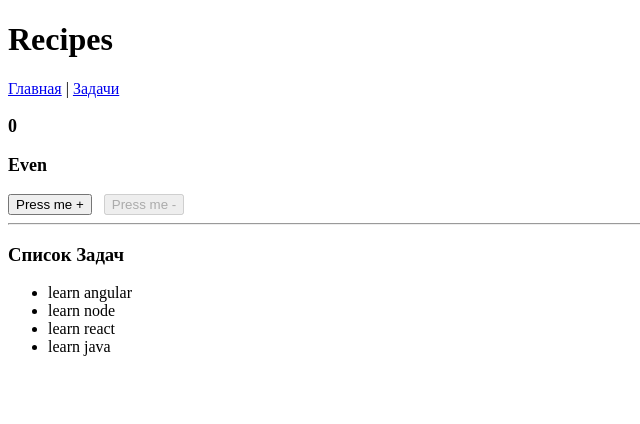
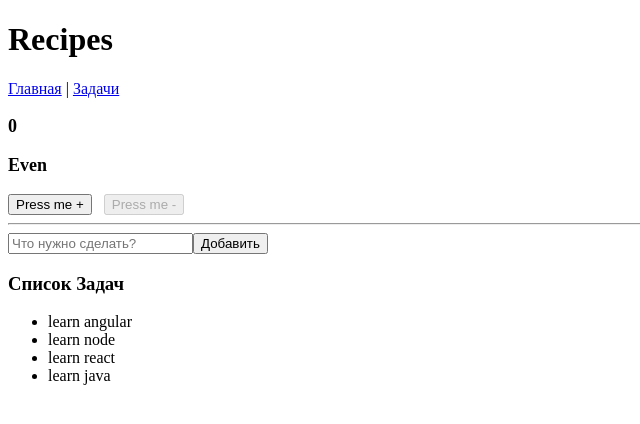
Before and after one commit to ferikand/recipes-angular-learning, an Angular app: page /tasks in a window 1280 px wide. Shown: the top 424 px of the page, without its empty margins (0-640 px from the left). Built offline with nearby package versions, Linux system fonts and the light colour scheme.

Commit message:
feat: Add form for creating new tasks
Adds a form with an input field and a submit button to the task list component, allowing users to enter a new task. This includes importing `FormsModule` and adding the necessary component property for data binding.

```diff
--- a/src/app/task-list.component.ts
+++ b/src/app/task-list.component.ts
@@ -1,12 +1,18 @@
 import {Component} from '@angular/core';
 import {CommonModule} from '@angular/common';
 import {TaskService} from './task.service';
+import {FormsModule} from "@angular/forms";
 
 @Component({
     selector: 'app-task-list',
     standalone: true,
-    imports: [CommonModule],
+    imports: [CommonModule, FormsModule],
     template: `
+        <form>
+            <input type="text" [(ngModel)]="newTaskTitle" name="taskTitle" placeholder="Что нужно сделать?">
+            <button type="submit">Добавить</button>
+        </form>
+
         <h3>Список Задач</h3>
         @if (tasks.length > 0) {
             <ul>
@@ -21,6 +27,8 @@ import {TaskService} from './task.service';
 })
 export class TaskListComponent {
     tasks: { id: number, title: string }[];
+    newTaskTitle: string = '';
+
 
     constructor(private readonly taskService: TaskService) {
         this.tasks = this.taskService.getTasks();
--- a/src/app/task.service.ts
+++ b/src/app/task.service.ts
@@ -2,7 +2,6 @@ import {Injectable} from '@angular/core'
 
 @Injectable({providedIn: 'root'})
 export class TaskService {
-
     private readonly tasks = [
         {
             id: 1,
```
